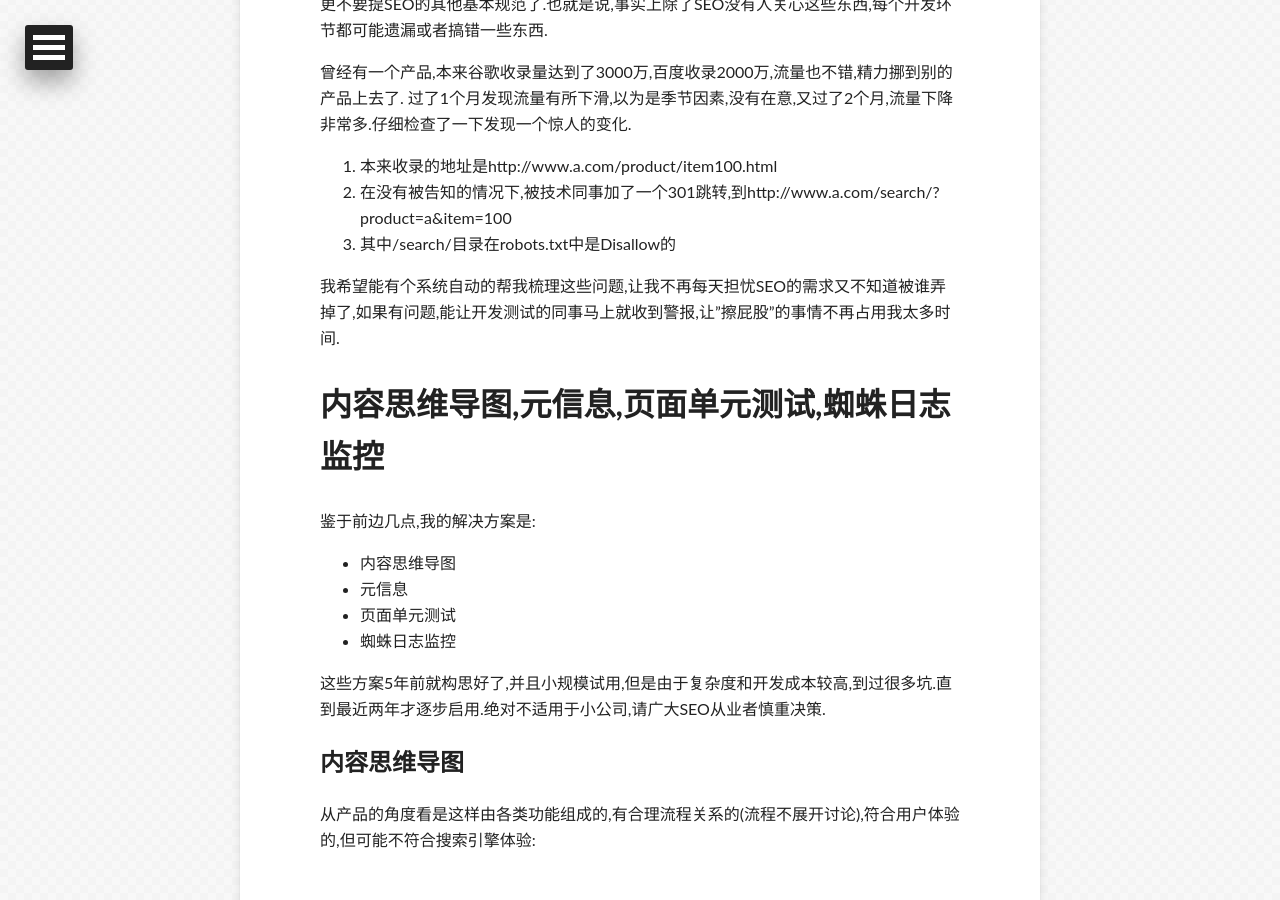
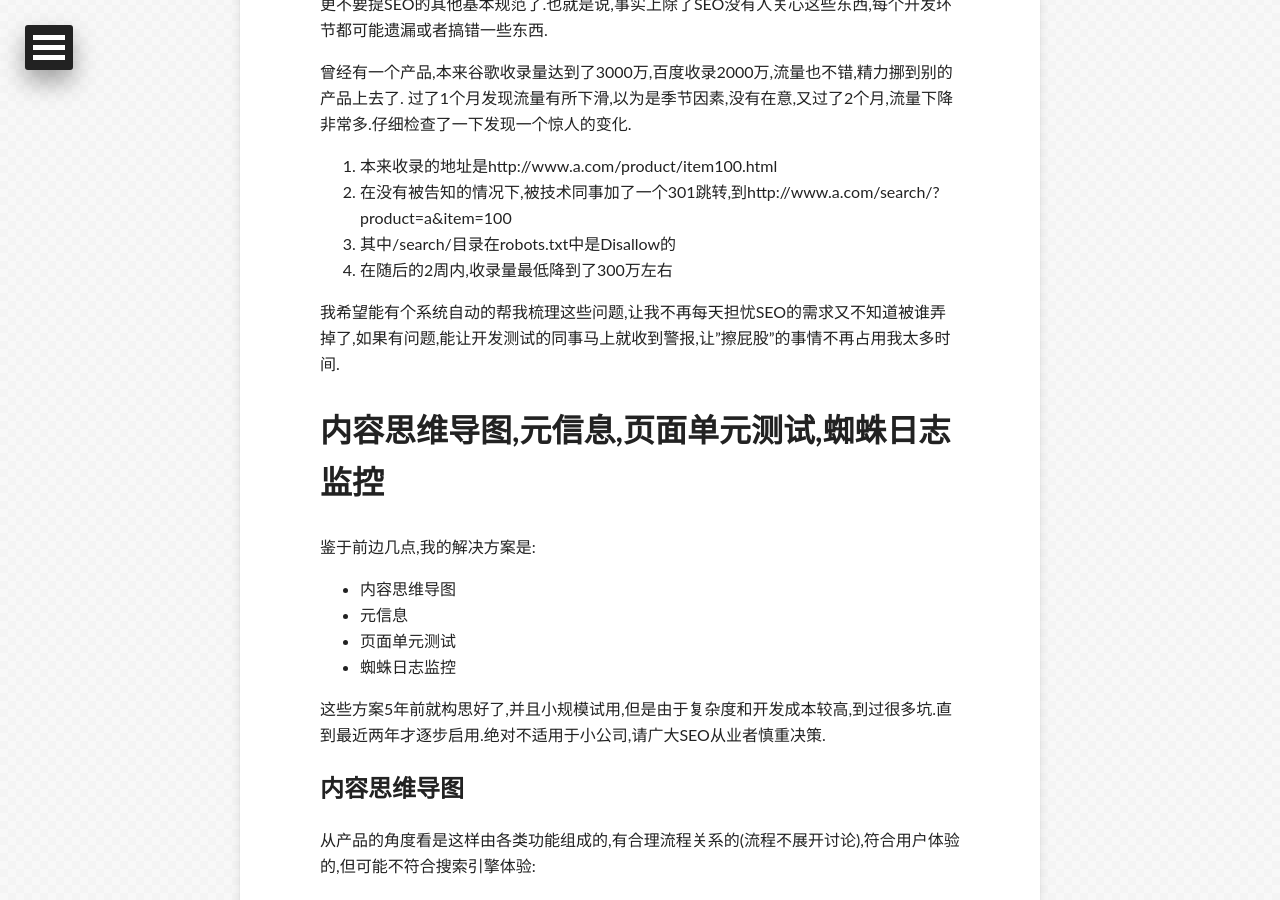
Before and after one commit to apyixiang/apyixiang.github.io, a Jekyll site: the page built from _posts/2015-05-14-seo-specs.markdown, in a window 1280 px wide and 900 px high, scrolled down 1443 px. Built offline with Jekyll 4.4.1, drawn with Linux system fonts in a browser that asks for light colours; some web fonts are replaced; Markdown is read by kramdown in place of the engine named in the settings; comment, search, counter and statistics services are not loaded.

Commit message:
add a litter stuff

```diff
--- a/_posts/2015-05-14-seo-specs.markdown
+++ b/_posts/2015-05-14-seo-specs.markdown
@@ -49,6 +49,7 @@ SEO最严重的问题,往往不是SEO问题,而是产品问题,或技术问题.
 1. 本来收录的地址是http://www.a.com/product/item100.html
 2. 在没有被告知的情况下,被技术同事加了一个301跳转,到http://www.a.com/search/?product=a&item=100
 3. 其中/search/目录在robots.txt中是Disallow的
+4. 在随后的2周内,收录量最低降到了300万左右
 
 我希望能有个系统自动的帮我梳理这些问题,让我不再每天担忧SEO的需求又不知道被谁弄掉了,如果有问题,能让开发测试的同事马上就收到警报,让"擦屁股"的事情不再占用我太多时间.
 
```
